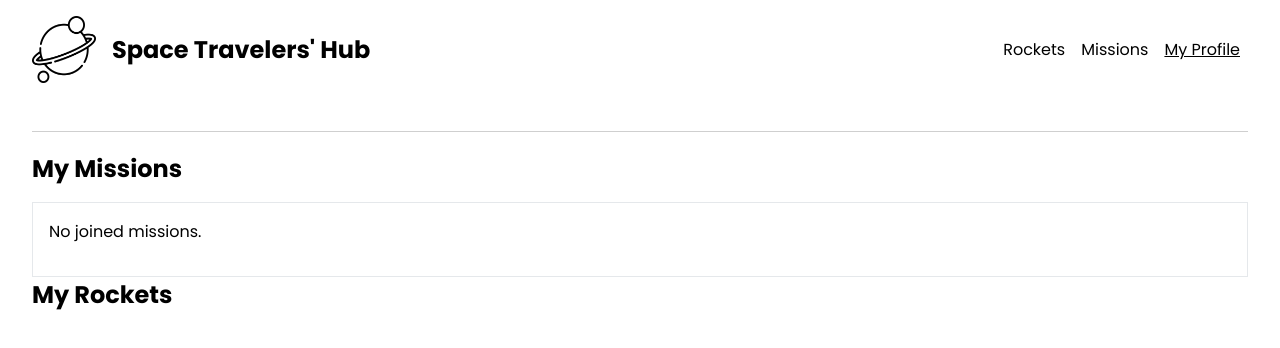
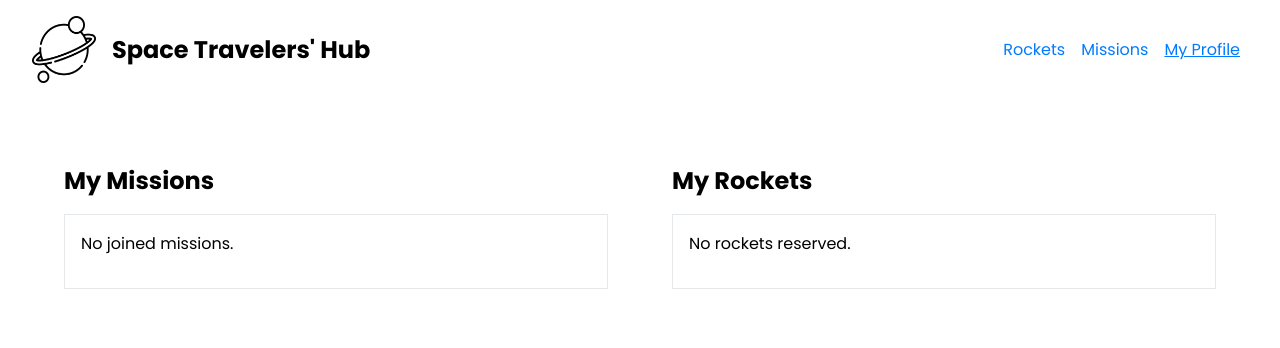
Before and after one commit to Nkaleth/space_traveler_project, a React (Create React App) app: page /profile in a window 1280 px wide. Shown: the top 348 px of the page. Built offline with nearby package versions, Linux system fonts and the light colour scheme.

Commit message:
Add styling for My Profile according layout

```diff
--- a/src/components/MyProfile.jsx
+++ b/src/components/MyProfile.jsx
@@ -23,13 +23,19 @@ const MyProfilePage = () => {
           )}
         </ul>
       </section>
-      <section className="myRockets">
-        <h2>My Rockets</h2>
-        {reserveRockets.map((rockets) => (
-          <li key={rockets.id}>
-            {rockets.name}
-          </li>
-        ))}
+      <section className="profile-missions">
+        <h1>My Rockets</h1>
+        <ul>
+          {reserveRockets.length > 0 ? (
+            reserveRockets.map((rocket) => (
+              <li key={rocket.id} className="profile-missions-item">
+                {rocket.name}
+              </li>
+            ))
+          ) : (
+            <li>No rockets reserved.</li>
+          )}
+        </ul>
       </section>
     </div>
   );
--- a/src/styles/index.css
+++ b/src/styles/index.css
@@ -80,6 +80,12 @@ tr:nth-child(odd) {
 
 .profile-section {
   padding: 2rem;
+  display: flex;
+}
+
+.profile-missions {
+  width: 50%;
+  margin: 2em;
 }
 
 .profile-missions h1 {
--- a/src/styles/navbar.css
+++ b/src/styles/navbar.css
@@ -24,6 +24,6 @@
 
 .navbar ul li a {
   text-decoration: none;
-  color: black;
+  color: #007bff;
   padding: 0 0.5rem;
 }
```
